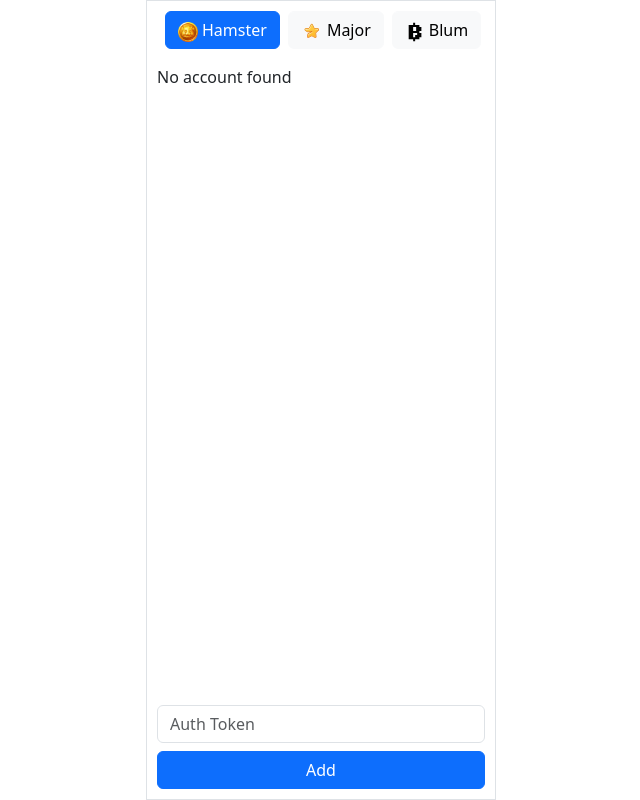
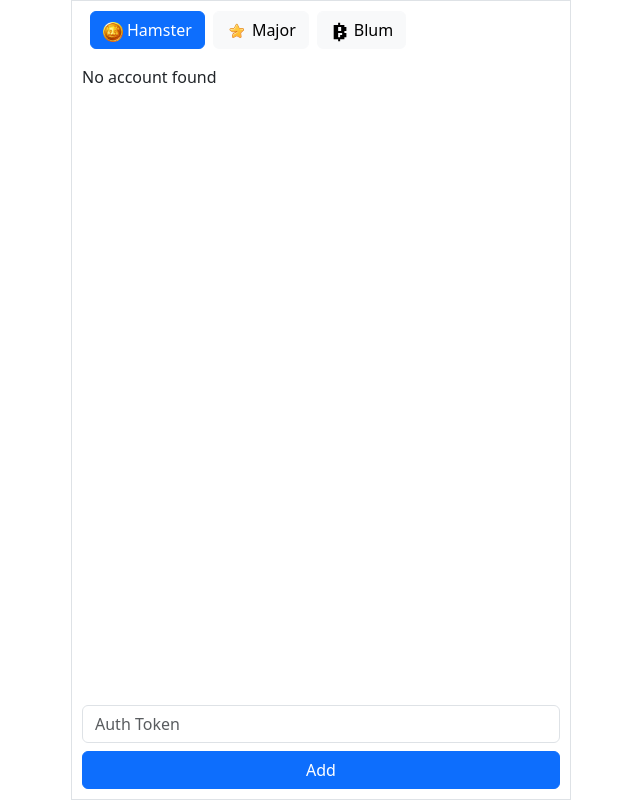
Before and after one commit to TheRealYT/airdrop, a React (Vite) app: page / in a window 1280 px wide. Shown: the whole page, without its empty margins (319-959 px from the left). Built offline with nearby package versions, Linux system fonts and the light colour scheme.

Commit message:
widen width

```diff
--- a/src/index.css
+++ b/src/index.css
@@ -12,7 +12,7 @@
     display: flex;
     flex-direction: column;
     padding: 10px 10px;
-    max-width: 350px;
+    max-width: 500px;
     margin-left: auto;
     margin-right: auto;
 }
```
